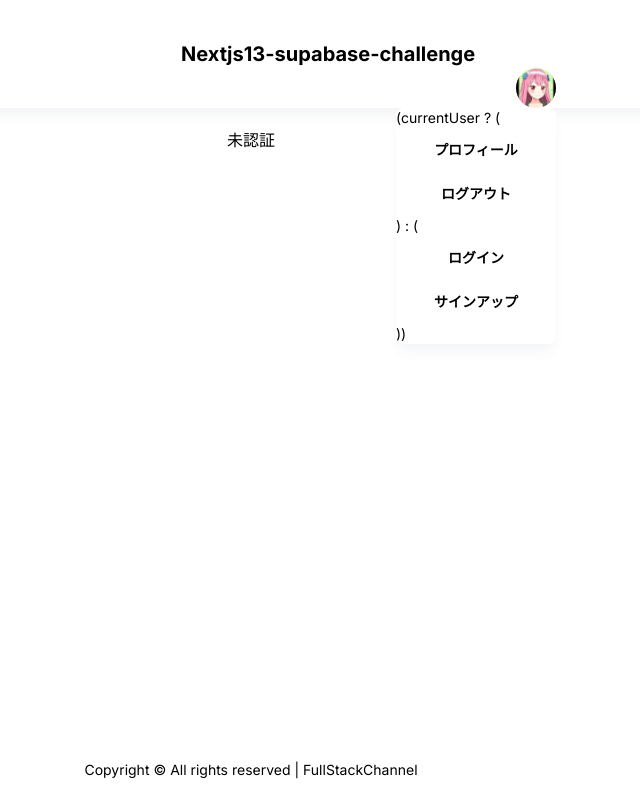
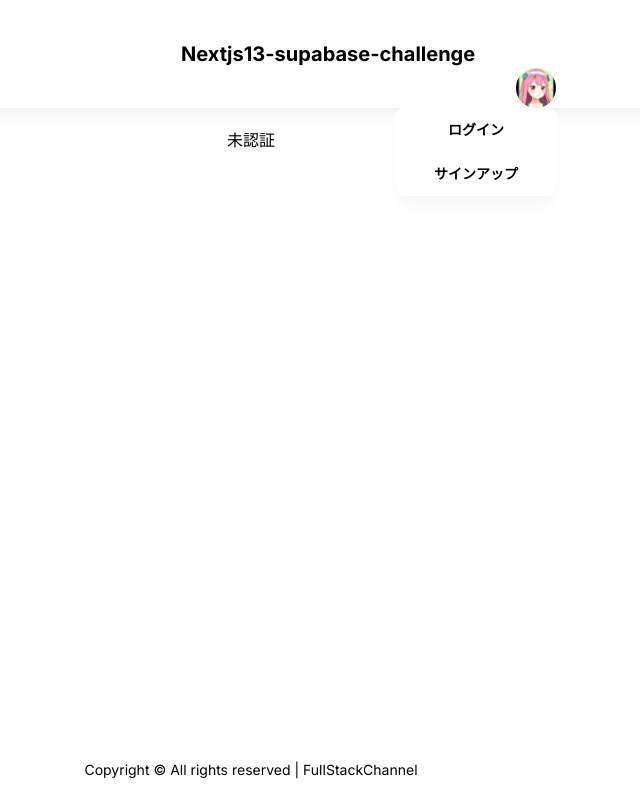
Before and after one commit to a-ticket-to-the-future/nextjs14-prisma-supabase-timecard-challenge2, a Next.js app: page / in a window 1280 px wide. Both pictures are taken after a click on the element 925 px from the left and 88 px from the top of the page. Shown: the whole page, without its empty margins (389-1029 px from the left). Built offline with nearby package versions, Linux system fonts and the light colour scheme; no server answers.

Commit message:
Visual Studio Code先どうしたらエラー消えた。少しコードも修正した。動画と同じ状態になっている

```diff
--- a/src/app/components/navigation/Menu.tsx
+++ b/src/app/components/navigation/Menu.tsx
@@ -46,7 +46,7 @@ const Menu: React.FC<MenuProps> = ({currentUser}) => {
         {isOpen && (
             <div className='absolute right-0 z-10 w-40 overflow-hidden rounded-lg bg-white text-sm shadow-lg shadow-gray-100'>
                 <div className=' cursor-pointer'>
-                    (currentUser ? (
+                    {currentUser ? (
                         <>
                 <MenuItem
                   label="プロフィール"
@@ -80,7 +80,7 @@ const Menu: React.FC<MenuProps> = ({currentUser}) => {
                   }}
                 />
               </>
-                    ))
+                    )}
 
                 </div>
             </div>
```
